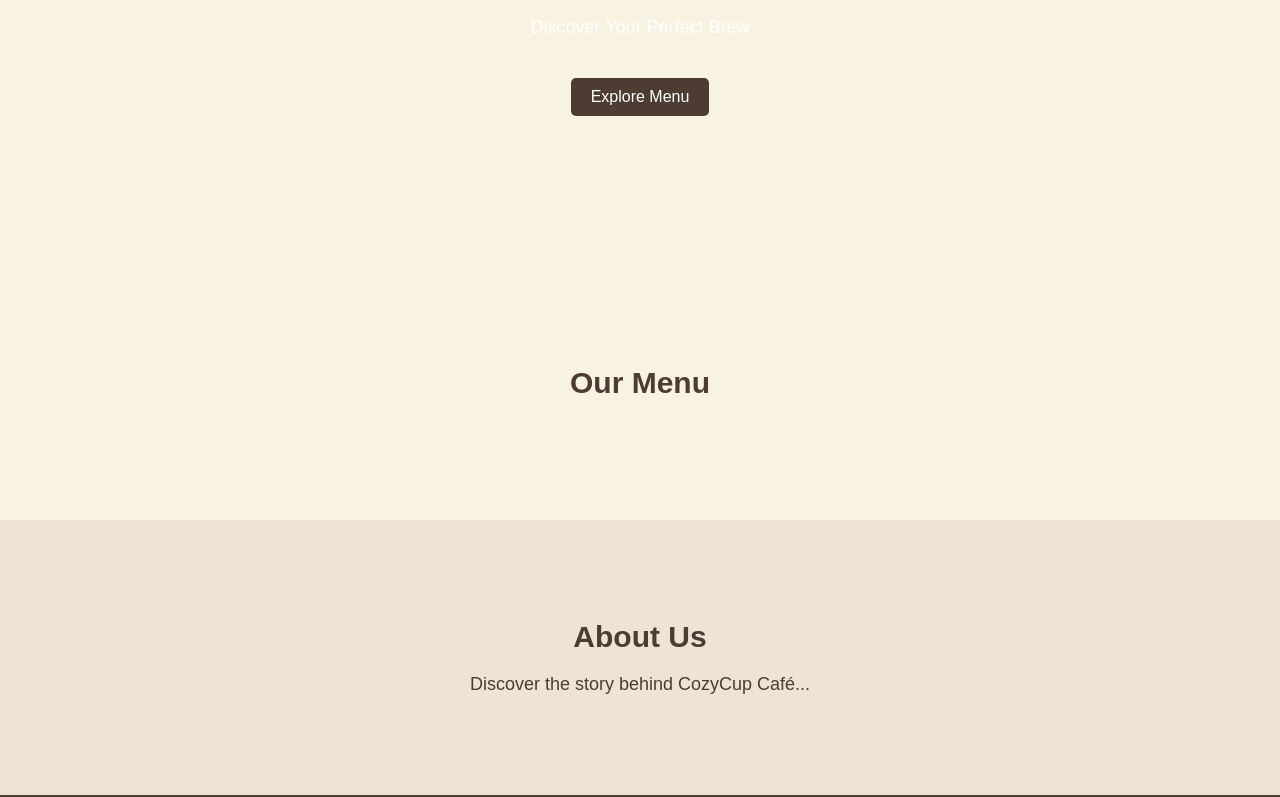
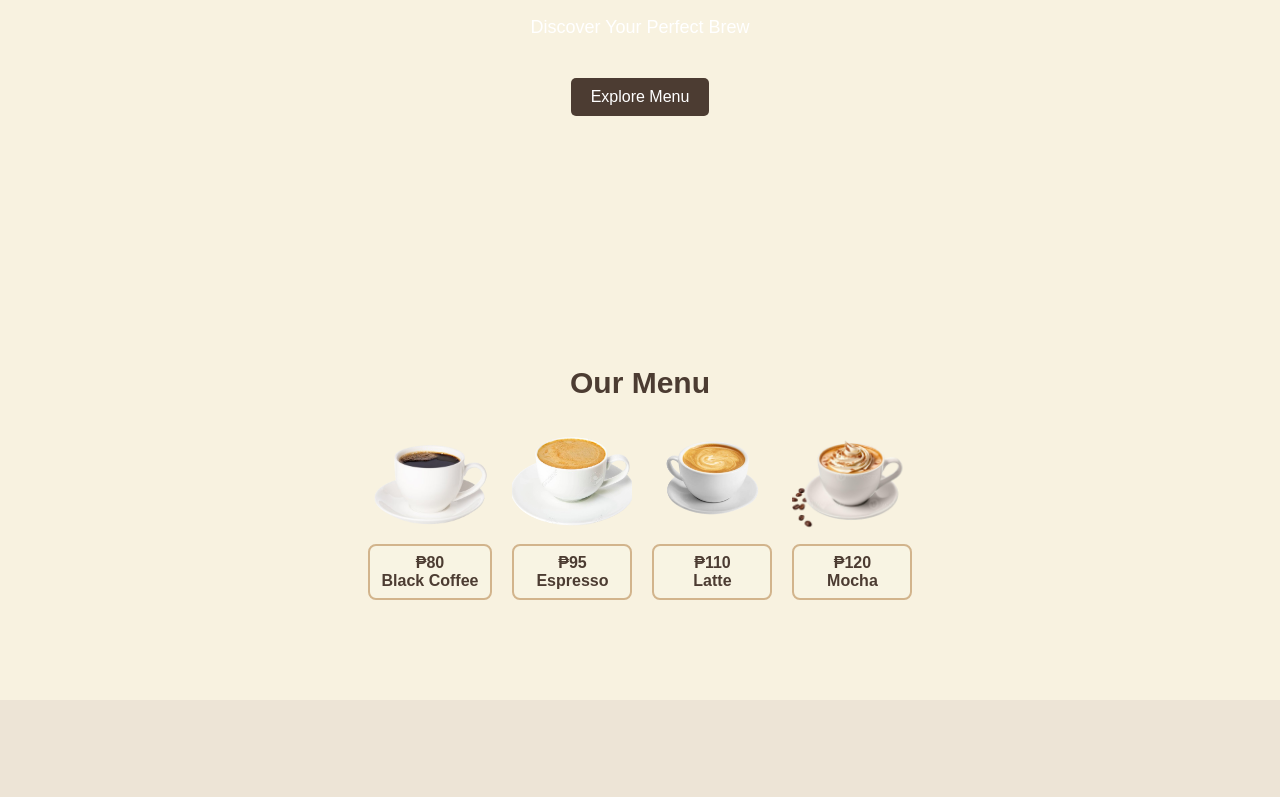
Before and after one commit to germancinco71/CozyCup, a plain HTML site: page index.html in a window 1280 px wide. Shown: the part 359-1156 px from the top of the page. Drawn offline with Linux system fonts and the light colour scheme.

Commit message:
menu changes

```diff
--- a/css/styles.css
+++ b/css/styles.css
@@ -124,3 +124,27 @@ footer {
     text-align: center;
     padding: 20px 0;
 }
+
+.item {
+    display: flex;
+    gap: 20px;
+    justify-content: center;
+}
+
+.product {
+    text-align: center;
+}
+
+.product img {
+    width: 120px;
+    height: 120px;
+    object-fit: cover;
+}
+
+.product p {
+    background-color: #f8f4e3;
+    padding: 8px 12px;
+    border-radius: 8px;
+    border: 2px solid #d2b48c;
+    font-weight: bold;
+}
--- a/index.html
+++ b/index.html
@@ -29,7 +29,24 @@
 
     <section id="menu" class="menu">
         <h2>Our Menu</h2>
-        <!-- Add menu items here -->
+        <div class="item">
+    <div class="product">
+        <img src="img/black.png" alt="black coffee">
+        <p>₱80<br>Black Coffee</p>
+    </div>
+    <div class="product">
+        <img src="img/espresso.png" alt="espresso">
+        <p>₱95<br>Espresso</p>
+    </div>
+    <div class="product">
+        <img src="img/latte.png" alt="latte">
+        <p>₱110<br>Latte</p>
+    </div>
+    <div class="product">
+        <img src="img/mocha.png" alt="mocha">
+        <p>₱120<br>Mocha</p>
+    </div>
+</div>
     </section>
 
     <section id="about" class="about">
```
